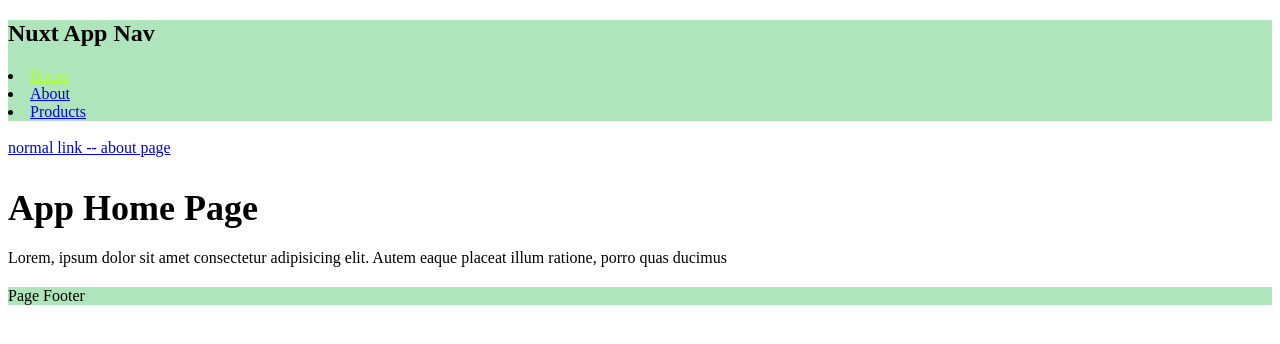
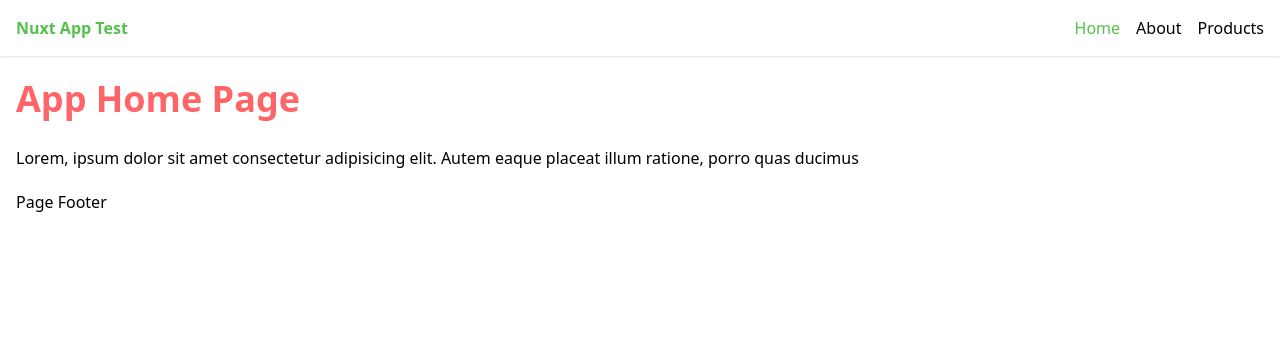
Before and after one commit to Sahasawat-Boss/Nuxt-App, a Nuxt app: page / in a window 1280 px wide. Shown: the top 344 px of the page. Built offline with nearby package versions, Linux system fonts and the light colour scheme.

Commit message:
Add Tailwind4 and Update CSS

```diff
--- /dev/null
+++ b/assets/css/main.css
@@ -0,0 +1,5 @@
+@import "tailwindcss";
+
+.apply-test{
+    @apply text-red-400 font-semibold hover:cursor-pointer
+}
--- a/layouts/default.vue
+++ b/layouts/default.vue
@@ -1,8 +1,9 @@
 <template>
     <main>
-        <header>
-            <nav>
-                <h2>Nuxt App Nav</h2>
+        <header class="shadow-sm">
+            <nav class="container mx-auto p-4 flex justify-between">
+                <NuxtLink to="/" class="font-bold">Nuxt App Test</NuxtLink>
+                <ul class="flex gap-4">
                     <li>
                         <NuxtLink to="/">Home</NuxtLink>
                     </li>
@@ -10,32 +11,23 @@
                         <NuxtLink to="/about">About</NuxtLink>
                     </li>
                     <li>
-                    <NuxtLink to="/products">Products</NuxtLink>
+                        <NuxtLink to="/products" class="btn">Products</NuxtLink>
                     </li>
+                </ul>
             </nav>
-            <br>
-            <a href="/about">normal link -- about page</a>
         </header>
 
         <!-- Output the page content-->
-        <div>
+        <div class="container mx-auto p-4">
             <slot /><!-- a pages in Pages folder-->
-        </div>
 
             <footer class="footer"> Page Footer</footer>
+        </div>
     </main>
 </template>
 
 <style scoped>
 .router-link-exact-active {
-    color: greenyellow;
-}
-
-nav {
-    background: #aee5bb;
-}
-
-footer {
-    background: #aee5bb;
+    color: rgb(85, 193, 75);
 }
 </style>
--- a/layouts/products.vue
+++ b/layouts/products.vue
@@ -1,13 +1,16 @@
 <template>
     <main>
         <!-- Output the page content-->
-        <div>
-            <slot /><!-- a pages in Pages folder-->
+        <header class="shadow-sm bg-white">
+            <nav class="container mx-auto p-4">
+                <NuxtLink to="/products" class="font-bold">Nuxt App Product</NuxtLink>
+            </nav>
+        </header>
+        <div class="container mx-auto p-4">
+            <slot />
         </div>
-
-        <footer class="footer">
-            <nav>
-                <h2>Nuxt App Footer</h2>
+        <footer class="container mx-auto p-4 flex justify-between border-t-2">
+            <ul class="flex gap-4">
                 <li>
                     <NuxtLink to="/">Home</NuxtLink>
                 </li>
@@ -15,23 +18,15 @@
                     <NuxtLink to="/about">About</NuxtLink>
                 </li>
                 <li>
-                    <NuxtLink to="/products">Products</NuxtLink>
+                    <NuxtLink to="/products">Merch</NuxtLink>
                 </li>
-            </nav>
+            </ul>
         </footer>
     </main>
 </template>
 
 <style scoped>
 .router-link-exact-active {
-    color: greenyellow;
-}
-
-nav {
-    background: #aee5bb;
-}
-
-footer {
-    background: #aee5bb;
+    color: rgb(85, 193, 75);
 }
 </style>
--- /dev/null
+++ b/md/src.md
@@ -0,0 +1,7 @@
+# SRC
+
+## YT
+https://www.youtube.com/playlist?list=PL4cUxeGkcC9haQlqdCQyYmL_27TesCGPC
+
+## Repo
+https://github.com/iamshaunjp/nuxt-3-tutorial/branches/all
--- a/nuxt.config.ts
+++ b/nuxt.config.ts
@@ -1,5 +1,13 @@
+import tailwindcss from "@tailwindcss/vite";
+
 // https://nuxt.com/docs/api/configuration/nuxt-config
 export default defineNuxtConfig({
   compatibilityDate: '2024-11-01',
-  devtools: { enabled: true }
-})
+  devtools: { enabled: true },
+  css: ['./assets/css/main.css'],
+  vite: {
+    plugins: [
+      tailwindcss(),
+    ],
+  },
+  })
--- a/package.json
+++ b/package.json
@@ -10,7 +10,9 @@
     "postinstall": "nuxt prepare"
   },
   "dependencies": {
+    "@tailwindcss/vite": "^4.0.17",
     "nuxt": "^3.16.1",
+    "tailwindcss": "^4.0.17",
     "vue": "^3.5.13",
     "vue-router": "^4.5.0"
   }
--- a/pages/index.vue
+++ b/pages/index.vue
@@ -1,6 +1,6 @@
 <template>
     <main>
-        <h2>App Home Page</h2>
+        <h2 class="apply-test">App Home Page</h2>
         <p>Lorem, ipsum dolor sit amet consectetur adipisicing elit. Autem eaque placeat illum ratione, porro quas
             ducimus
         </p>
```
Also changed, not shown: 1 other file (tests, documents, lock files or other folders). Lines whose indentation alone changed are shown as unchanged.
